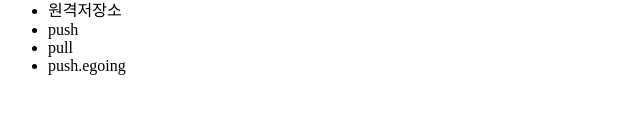
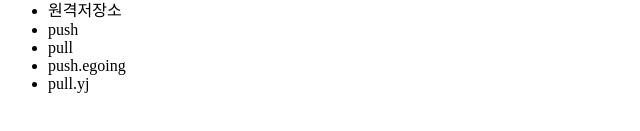
Before and after one commit to gitYJ0815/opentutorials_git, a plain HTML site: page index.html in a window 1280 px wide. Shown: the part 221-352 px from the top of the page, 0-640 px from the left. Drawn offline with Linux system fonts and the light colour scheme.

Commit message:
pull.yj 추가

```diff
--- a/index.html
+++ b/index.html
@@ -21,6 +21,7 @@
         <li>push</li>
         <li>pull</li>
         <li>push.egoing</li>
+        <li>pull.yj</li>
     </ul>
 </body>
 </html>
```
